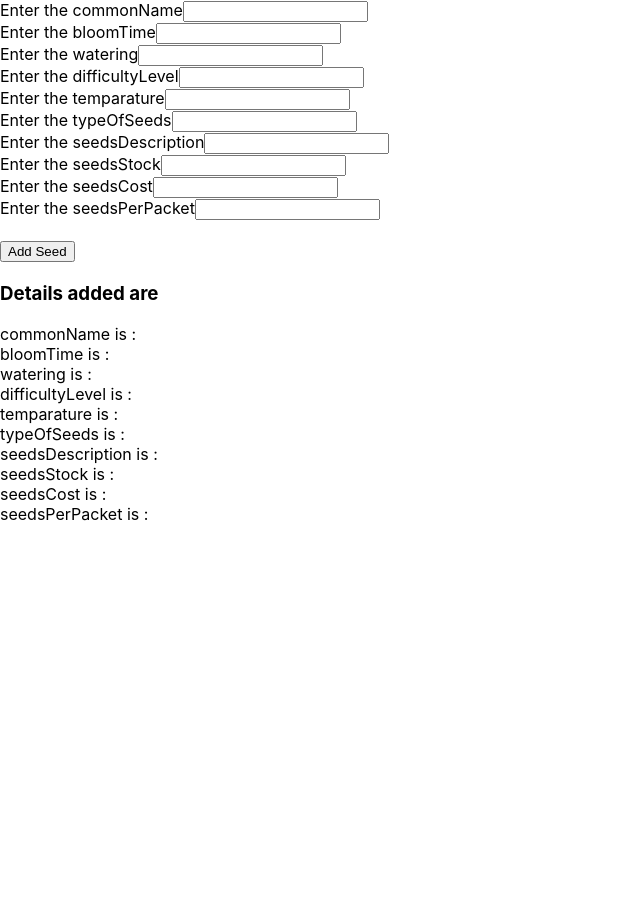
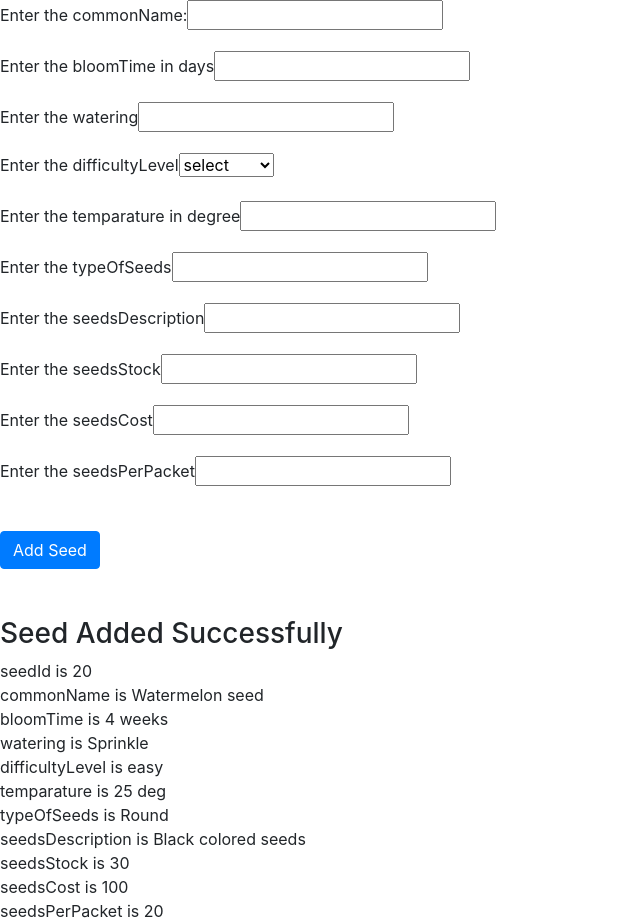
Before and after one commit to yashbhatia100/OnlinePlantNursery-UI, a React (Create React App) app in the folder onlineplantnursery/: page / in a window 1280 px wide. Shown: the whole page, without its empty margins (0-640 px from the left). Before the commit the page ends 800 px from the top, so only its background shows below. Built offline with nearby package versions, Linux system fonts and the light colour scheme.

Commit message:
components

```diff
--- a/onlineplantnursery/package.json
+++ b/onlineplantnursery/package.json
@@ -8,6 +8,7 @@
     "@testing-library/user-event": "^12.8.3",
     "axios": "^0.21.1",
     "bootstrap": "^4.6.0",
+    "jquery": "^3.6.0",
     "react": "^17.0.2",
     "react-bootstrap": "^1.5.2",
     "react-dom": "^17.0.2",
--- a/onlineplantnursery/src/component/AddSeed.js
+++ b/onlineplantnursery/src/component/seed/AddSeed.js
@@ -1,5 +1,7 @@
 import React, { useState } from "react";
 import DisplaySeedDetails from "./DisplaySeedDetails";
+import commonStyle from './commonStyle.module.css';
+import validateMessage from './validationMessage';
 
 export default function AddSeed() {
     let seed={
@@ -14,8 +16,7 @@ export default function AddSeed() {
         seedsStock:30,
         seedsCost:100,
         seedsPerPacket:20
-      };
-  let errorMsg = "Cannot add the Planter";
+      }
 
   const commonNameRef = React.createRef();
   const bloomTimeRef = React.createRef();
@@ -39,11 +40,12 @@ export default function AddSeed() {
     seedsStockRef: undefined,
     seedsCostRef: undefined,
     seedsPerPacketRef: undefined,
-    errMsg: undefined,
-    seed: undefined,
     formstatus: "",
+    validations:{commonName:undefined, seedsStock:undefined}
   };
   const [state, setNewState] = useState(initialState);
+
+  const response ={seed:seed,error:""};
 
   const submitHandler = (event) => {
     console.log("Inside submitHandler");
@@ -56,39 +58,73 @@ export default function AddSeed() {
     const field = ref.current;
     const fieldName = field.name;
     const fieldValue = field.value;
-    let newState = {
+    let validationMsg;
+    if(ref===commonNameRef){
+      validationMsg=validationCommonName(fieldValue);
+    }
+    if(ref===seedsStockRef){
+      validationMsg=validationSeedsStock(fieldValue);
+    }
+    const newValidations={...state.validations,[fieldName]:validationMsg};
+    const newState = {
       ...state,
       [fieldName]: fieldValue,
       seed: undefined,
       errMsg: undefined,
+      validations:newValidations
     };
     setNewState(newState);
+  };
+
+  const validationCommonName=(commonName)=>{
+    console.log("inside validate common name");
+    if(commonName.length<0){
+      return validateMessage.commonNameNotFound;
+
+    }
+    return undefined;
+  };
+
+  const validationSeedsStock=(seedsStock)=>{
+    console.log("inside validate seedsStock");
+    if(seedsStock<0){
+      return validateMessage.seedsStockLessThanZero;
+
+    }
+    return undefined;
   };
 
   return (
     <div>
       <form onSubmit={(event) => submitHandler(event)}>
-        <div>
-          <label>Enter the commonName</label>
+        <div className="form-group">
+          <label>Enter the commonName:  </label>
           <input
             name="commonName"
             type="text"
             ref={commonNameRef}
             onChange={() => changeHandler(commonNameRef)}
-          />
+            />
+          {state.validations.customerName ? (
+            <div className={commonStyle.error}>
+              {state.validations.customerName}
+            </div>
+          ) : (
+            ""
+        )}
         </div>
 
-        <div>
-          <label>Enter the bloomTime</label>
+        <div className="form-group">
+          <label>Enter the bloomTime in days</label>
           <input
             name="bloomTime"
-            type="text"
+            type="number"
             ref={bloomTimeRef}
             onChange={() => changeHandler(bloomTimeRef)}
           />
         </div>
 
-        <div>
+        <div className="form-group">
           <label>Enter the watering</label>
           <input
             name="watering"
@@ -98,27 +134,31 @@ export default function AddSeed() {
           />
         </div>
 
-        <div>
+        <div className="form-group">
           <label>Enter the difficultyLevel</label>
-          <input
-            name="difficultyLevel"
-            type="text"
-            ref={difficultyLevelRef}
-            onChange={() => changeHandler(difficultyLevelRef)}
-          />
+          <select name="select" onChange={changeHandler}>
+            <option disable selected>
+              select
+            </option>
+            <option value="easy">Easy</option>
+            <option value="moderate">Moderate</option>
+            <option value="difficult">Difficult</option>
+
+          </select>
+
         </div>
 
-        <div>
-          <label>Enter the temparature</label>
+        <div className="form-group">
+          <label>Enter the temparature in degree</label>
           <input
             name="temparature"
-            type="text"
+            type="number"
             ref={temparatureRef}
             onChange={() => changeHandler(temparatureRef)}
           />
         </div>
 
-        <div>
+        <div className="form-group">
           <label>Enter the typeOfSeeds</label>
           <input
             name="typeOfSeeds"
@@ -128,7 +168,7 @@ export default function AddSeed() {
           />
         </div>
 
-        <div>
+        <div className="form-group">
           <label>Enter the seedsDescription</label>
           <input
             name="seedsDescription"
@@ -138,7 +178,7 @@ export default function AddSeed() {
           />
         </div>
 
-        <div>
+        <div className="form-group">
           <label>Enter the seedsStock</label>
           <input
             name="seedsStock"
@@ -146,8 +186,15 @@ export default function AddSeed() {
             ref={seedsStockRef}
             onChange={() => changeHandler(seedsStockRef)}
           />
+          {state.validations.seedsStock ? (
+          <div className={commonStyle.error}>
+            {state.validations.seedsStock}
+          </div>
+          ) : (
+            ""
+          )}
         </div>
-        <div>
+        <div className="form-group">
           <label>Enter the seedsCost</label>
           <input
             name="seedsCost"
@@ -156,7 +203,7 @@ export default function AddSeed() {
             onChange={() => changeHandler(seedsCostRef)}
           />
         </div>
-        <div>
+        <div className="form-group">
           <label>Enter the seedsPerPacket</label>
           <input
             name="seedsPerPacket"
@@ -166,45 +213,28 @@ export default function AddSeed() {
           />
         </div>
         <br />
-        <button type="submit"> Add Seed</button>
+        <button className="btn btn-primary" type="submit"> Add Seed</button>
       </form>
-      <h2>{state.formstatus}</h2>
-      <h3>Details added are </h3>
-      commonName is :{state.commonName} <br />
-      bloomTime is :{state.bloomTime} <br />
-      watering is :{state.watering}
-      <br />
-      difficultyLevel is :{state.difficultyLevel}
-      <br />
-      temparature is :{state.temparature}
-      <br />
-      typeOfSeeds is :{state.typeOfSeeds}
-      <br />
-      seedsDescription is :{state.seedsDescription}
-      <br />
-      seedsStock is :{state.seedsStock}
-      <br />
-      seedsCost is :{state.seedsCost}
-      <br />
-      seedsPerPacket is :{state.seedsPerPacket}
-      <br />
-      {state.seed ? (
+
+      <div className="mt-5">
+      {response.seed ? (
         <div>
           <h3>Seed Added Successfully</h3>
-          <DisplaySeedDetails seed={state.seed} />
+          <DisplaySeedDetails seed={response.seed} />
         </div>
       ) : (
         ""
       )}
-      {state.errMsg ? (
+      {response.errMsg ? (
         <div>
           <h3> Seed was not Added Successfully</h3>
           <br />
-          {state.errMsg}
+          {response.errMsg}
         </div>
       ) : (
         ""
       )}
     </div>
+    </div>
   );
 }
--- /dev/null
+++ b/onlineplantnursery/src/component/seed/GetSeed.js
@@ -0,0 +1,48 @@
+import React , {useState} from 'react';
+import DisplaySeedDetails from './DisplaySeedDetails';
+import  commonStyle from './commonStyle.module.css';
+
+export default function GetSeed(props){
+    let seed={
+        seedId:13,
+        commonName:"Rose seed",
+		bloomTime:"3days",
+		watering:"Sprinkle",
+		difficultyLevel:"Easy",
+		temparature:"25deg",
+		typeOfSeeds:"Round",
+		seedsDescription:"Red rose seeds",
+		seedsStock:20,
+		seedsCost: 100.0,
+		seedsPerPacket:20
+    }
+
+    const response={seed:seed,errMsg:""};
+
+    return (
+        <div>
+            <h3> Get seed details</h3>
+            <div className ='mt-5'>
+            {response.seed ? (
+                <div>
+                <DisplaySeedDetails seed={response.seed} />
+                </div>
+            ) : (
+                ""
+                )
+            }
+            {response.errMsg ? (
+                <div className = {commonStyle.error}>
+                Request is not processing
+                <br />
+                {response.errMsg}
+                </div>
+            ) : (
+                ""
+
+            )}
+            )
+            </div>
+        </div>
+    );
+}
--- a/onlineplantnursery/src/component/GetSeedById.js
+++ b/onlineplantnursery/src/component/seed/GetSeedById.js
@@ -5,7 +5,7 @@ import  commonStyle from './commonStyle.module.css';
 
 export default function GetSeedById(){
 
-    let seed={
+    const seed={
         seedId:20,
         commonName:"Watermelon seed",
         bloomTime:"4 weeks",
@@ -21,22 +21,22 @@ export default function GetSeedById(){
 
     const idRef=React.createRef();
 
-    let [state,setNewState]=useState({id:undefined, seed:seed, errMsg:undefined});
+    const response ={seed:seed,error:undefined};
+
+    const [state,setNewState]=useState({seedId:undefined});
 
     const setIdHandler=()=>{
         console.log("Inside setIdHandler");
          let field=idRef.current;
          let fieldValue=field.value;
-         let newState={...state,id:fieldValue, seed:undefined , errMsg:undefined};
+         let newState={...state,seedId:fieldValue};
          setNewState(newState);
     };
 
     const submitHandler=(event)=>{
        console.log("Inside submitHandler");
        event.preventDefault();
-       let newState={...state,seed:undefined,errMsg:"seed not found"};
-       setNewState(newState);
-       //console.log("current state",newState);
+       //console.log("current state",seedId);
 
     };
 
@@ -44,38 +44,39 @@ export default function GetSeedById(){
 
         <div>
             <h3>Get seed details</h3>
-
+            <div>
             <form onSubmit={(event) => submitHandler(event)}>
-                <div>
+                <div className='form-group'>
                     <label>Enter seed Id </label>
-                    <input name="seed Id" type="number" ref={idRef} onChange={() => setIdHandler()} />
+                    <input name="seed Id" type="number" ref={idRef} onChange={() => setIdHandler()} required="true" className='form-control' />
                 </div>
 
-                <button> Get Seed</button>
+                <button className="btn btn-primary"> Get Seed</button>
             </form>
-
-            {state.seed ? (
+        </div>
+        <div className="mt-5">
+        {response.seed ? (
 
                 <div>
                     <h3>Seed Details </h3>
-                    <DisplaySeedDetails seed={state.seed} />
+                    <DisplaySeedDetails seed={response.seed} />
                 </div>
 
             ) : ''}
 
 
-            {state.errMsg ? (
+            {response.error ? (
                 <div className={commonStyle.error}>
                 Request is not successful
                 <br/>
 
-                 {state.errMsg}
+                 {response.error}
                 </div>
 
             ) : ''}
 
         </div>
+    </div>
 
     );
-
 }
--- /dev/null
+++ b/onlineplantnursery/src/component/seed/validationMessage.js
@@ -0,0 +1,7 @@
+const validationMessage={
+
+    commonNameNotFound:"Seed name length cannot be less than three",
+    seedsStockLessThanZero:"seedsStock cannot be less than zero"
+}
+
+export default validationMessage;
--- a/onlineplantnursery/src/index.js
+++ b/onlineplantnursery/src/index.js
@@ -2,6 +2,8 @@ import React from 'react';
 import ReactDOM from 'react-dom';
 import './index.css';
 import App from './App';
+import "bootstrap/dist/css/bootstrap.css"
+import "bootstrap/dist/js/bootstrap.bundle.min"
 import reportWebVitals from './reportWebVitals';
 
 ReactDOM.render(
```
Also changed, not shown: onlineplantnursery/src/App.js (+20 -4 lines), onlineplantnursery/src/component/seed/DisplaySeedDetails.js (renamed from onlineplantnursery/src/component/DisplaySeedDetails.js), onlineplantnursery/src/component/seed/commonStyle.module.css (renamed from onlineplantnursery/src/component/commonStyle.module.css), 1 other file (tests, documents, lock files or other folders).
